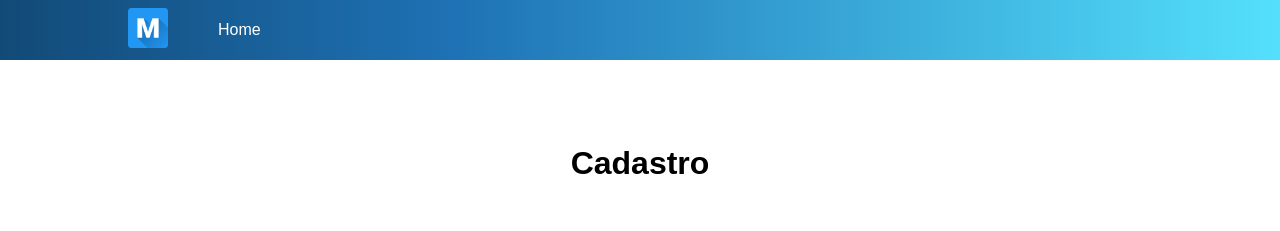
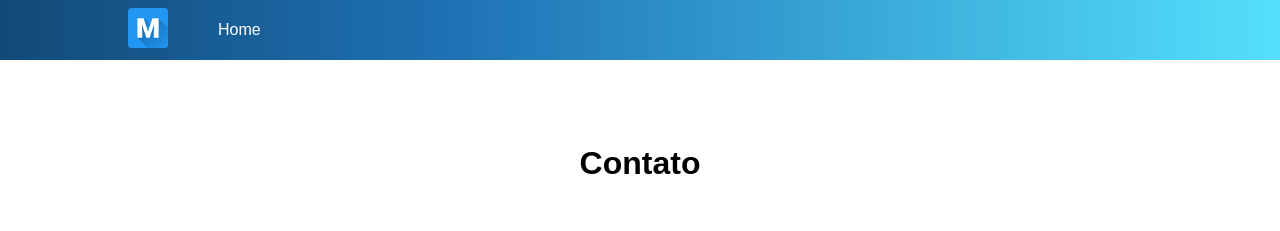
Before and after one commit to DudaRodrigues18/portfolio, a React (Vite) app: page /contato in a window 1280 px wide. Shown: the top 231 px of the page. Built offline with nearby package versions, Linux system fonts and the light colour scheme.

Commit message:
Cadastro para contato

```diff
--- a/src/componentes/contato/Contato.tsx
+++ b/src/componentes/contato/Contato.tsx
@@ -3,7 +3,7 @@ import './Contato.css'
 function Contato(){
     return(
         <div className='contato-main'>
-            <h1>Cadastro</h1>
+            <h1>Contato</h1>
         <form className='formContato'>
             <input type="text" placeholder='Nome Completo'/>
             <input type="email" placeholder='E-mail'/>
```
